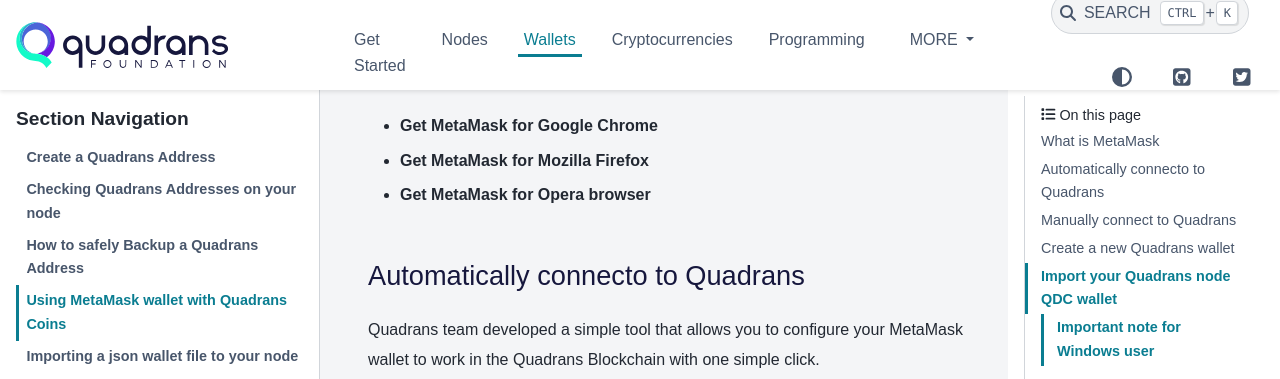
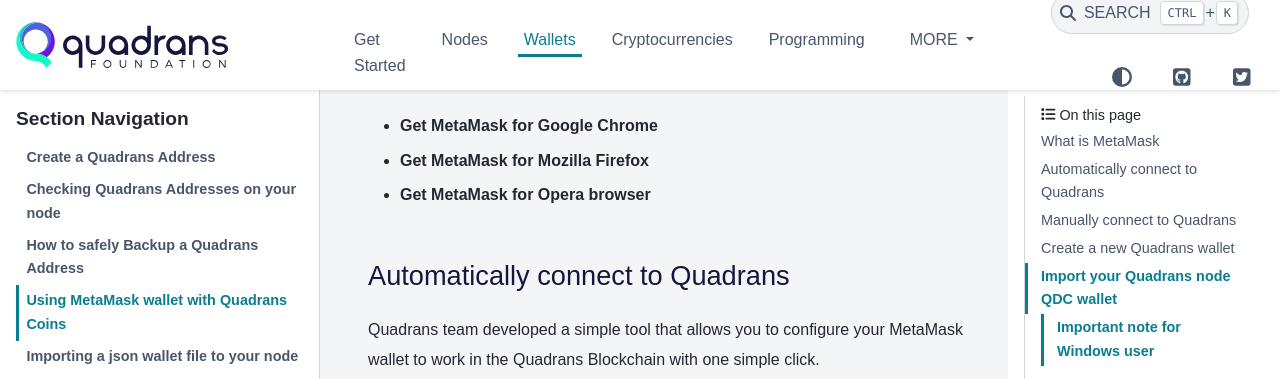
Before and after one commit to quadrans/wiki, a Sphinx documentation site: the page built from docs/wallet/management/metamask.md, in a window 1280 px wide and 900 px high, scrolled down 435 px. Shown: the top 379 px of the window. Built offline with Sphinx 7.4.7 and the PyData theme 0.15.4, drawn with Linux system fonts in a browser that asks for light colours; pages that are not in the unit, such as notebooks, are missing from menus.

Commit message:
Fix typo

```diff
--- a/docs/wallet/management/metamask.md
+++ b/docs/wallet/management/metamask.md
@@ -13,7 +13,7 @@
 * [Get MetaMask for Mozilla Firefox](https://addons.mozilla.org/en-US/firefox/addon/ether-metamask/)
 * [Get MetaMask for Opera browser](https://addons.opera.com/it/extensions/details/metamask-10/)
 
-## Automatically connecto to Quadrans
+## Automatically connect to Quadrans
 
 Quadrans team developed a simple tool that allows you to configure your MetaMask wallet to work in the Quadrans Blockchain with one simple click.
 
```
